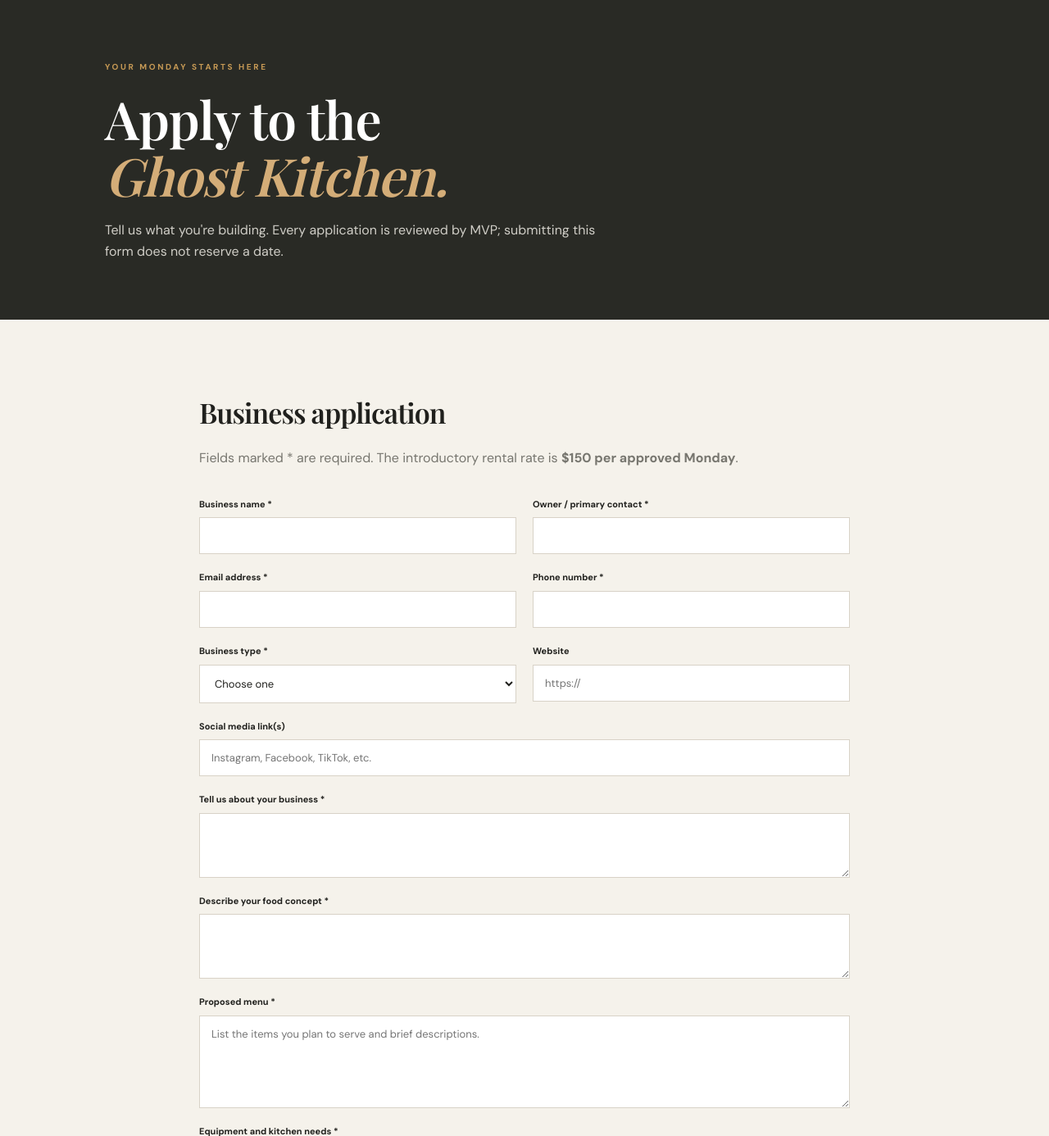
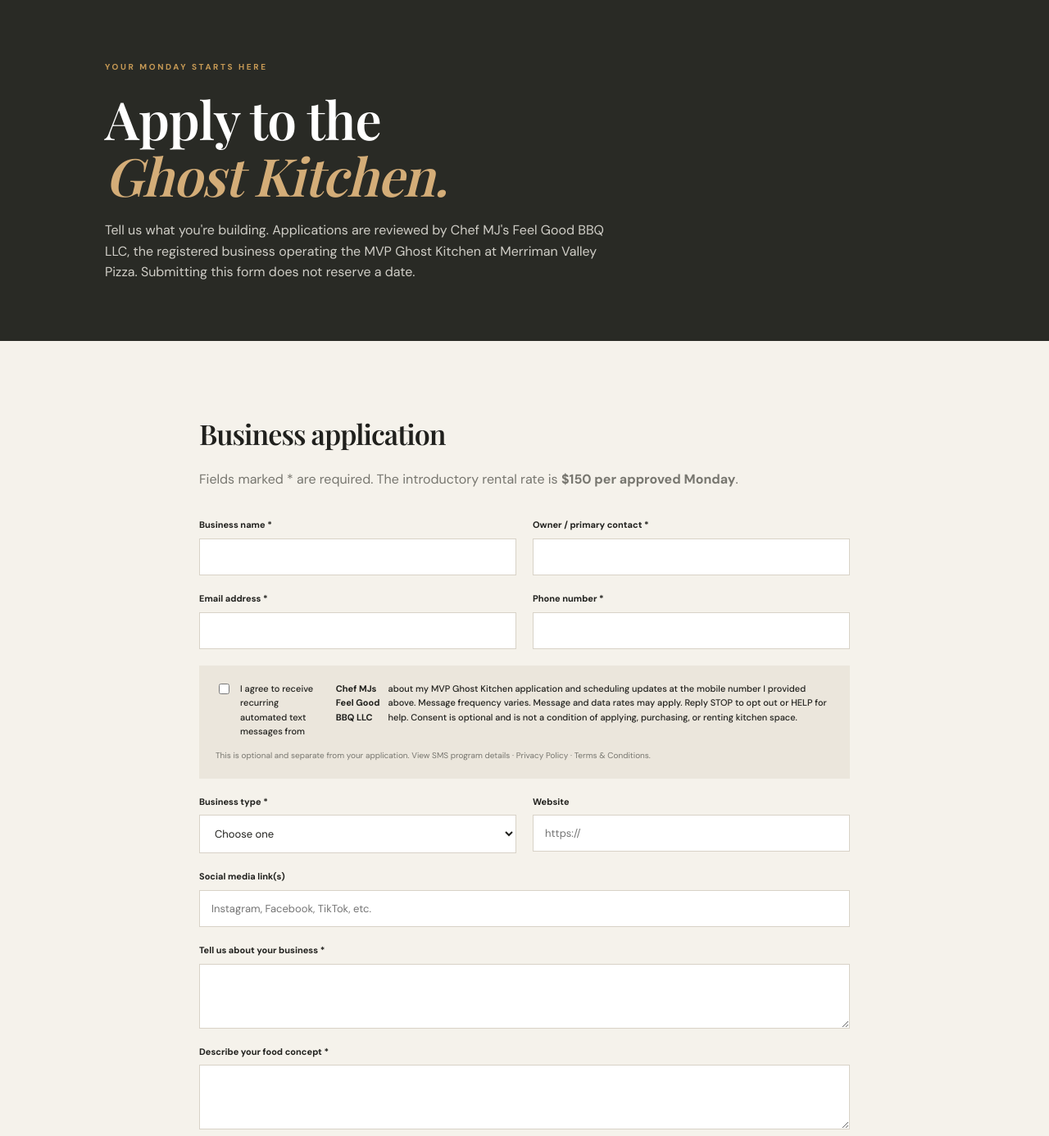
Before and after one commit to jarzenskimichael/Ghost-Kitchen, a Flask app: page /apply in a window 1280 px wide. Shown: the part 83-1469 px from the top of the page at 82% size. Run offline with Flask 3, Linux system fonts and the light colour scheme; data comes from the database, SQL or seed files in the repository; data that the repository does not hold is empty.

Commit message:
Strengthen Twilio opt-in and campaign brand review

```diff
--- a/mvp-ghost-kitchen/app/templates/apply.html
+++ b/mvp-ghost-kitchen/app/templates/apply.html
@@ -1,5 +1,5 @@
 {% extends "base.html" %}{% block title %}Apply{% endblock %}{% block content %}
-<section class="page-hero compact"><p class="eyebrow">YOUR MONDAY STARTS HERE</p><h1>Apply to the<br><em>Ghost Kitchen.</em></h1><p>Tell us what you're building. Every application is reviewed by MVP; submitting this form does not reserve a date.</p></section>
+<section class="page-hero compact"><p class="eyebrow">YOUR MONDAY STARTS HERE</p><h1>Apply to the<br><em>Ghost Kitchen.</em></h1><p>Tell us what you're building. Applications are reviewed by Chef MJ's Feel Good BBQ LLC, the registered business operating the MVP Ghost Kitchen at Merriman Valley Pizza. Submitting this form does not reserve a date.</p></section>
 <section class="section form-section"><div class="form-intro"><h2>Business application</h2><p class="muted">Fields marked * are required. The introductory rental rate is <strong>${{ rental_rate }} per approved Monday</strong>.</p></div>
 <form method="post" enctype="multipart/form-data" class="application-form">
 <input type="hidden" name="csrf_token" value="{{ csrf_token() }}">
@@ -7,7 +7,11 @@
 <label>Business name *<input name="business_name" required value="{{ form.get('business_name','') }}"></label>
 <label>Owner / primary contact *<input name="owner_name" required value="{{ form.get('owner_name','') }}"></label>
 <label>Email address *<input type="email" name="email" required value="{{ form.get('email','') }}"></label>
-<label>Phone number *<input type="tel" name="phone" required value="{{ form.get('phone','') }}"></label>
+<label>Phone number *<input type="tel" name="phone" required autocomplete="tel" value="{{ form.get('phone','') }}"></label>
+<div class="full form-consent sms-consent">
+<label class="check-label"><input type="checkbox" name="sms_consent" value="yes"> I agree to receive recurring automated text messages from <strong>Chef MJs Feel Good BBQ LLC</strong> about my MVP Ghost Kitchen application and scheduling updates at the mobile number I provided above. Message frequency varies. Message and data rates may apply. Reply STOP to opt out or HELP for help. Consent is optional and is not a condition of applying, purchasing, or renting kitchen space.</label>
+<small class="field-help">This is optional and separate from your application. <a href="{{ url_for('main.sms_opt_in') }}">View SMS program details</a> · <a href="{{ url_for('main.privacy') }}">Privacy Policy</a> · <a href="{{ url_for('main.terms') }}">Terms &amp; Conditions</a>.</small>
+</div>
 <label>Business type *<select name="business_type" required><option value="">Choose one</option>{% for t in ['Established restaurant / food business','Food truck','Caterer','Pop-up / market vendor','New food entrepreneur','Other'] %}<option {% if form.get('business_type')==t %}selected{% endif %}>{{ t }}</option>{% endfor %}</select></label>
 <label>Website <input type="url" name="website" placeholder="https://"></label>
 <label class="full">Social media link(s)<input name="social_links" placeholder="Instagram, Facebook, TikTok, etc."></label>
```
